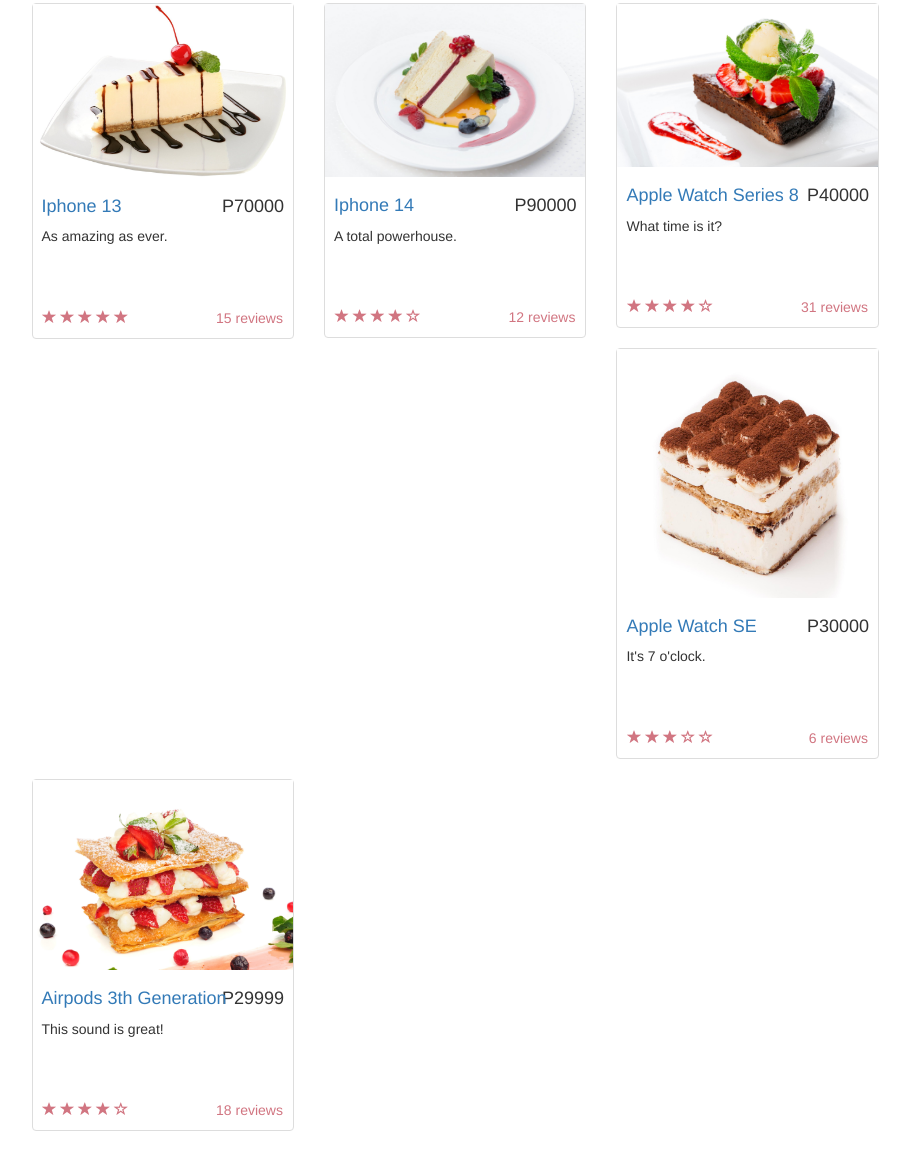
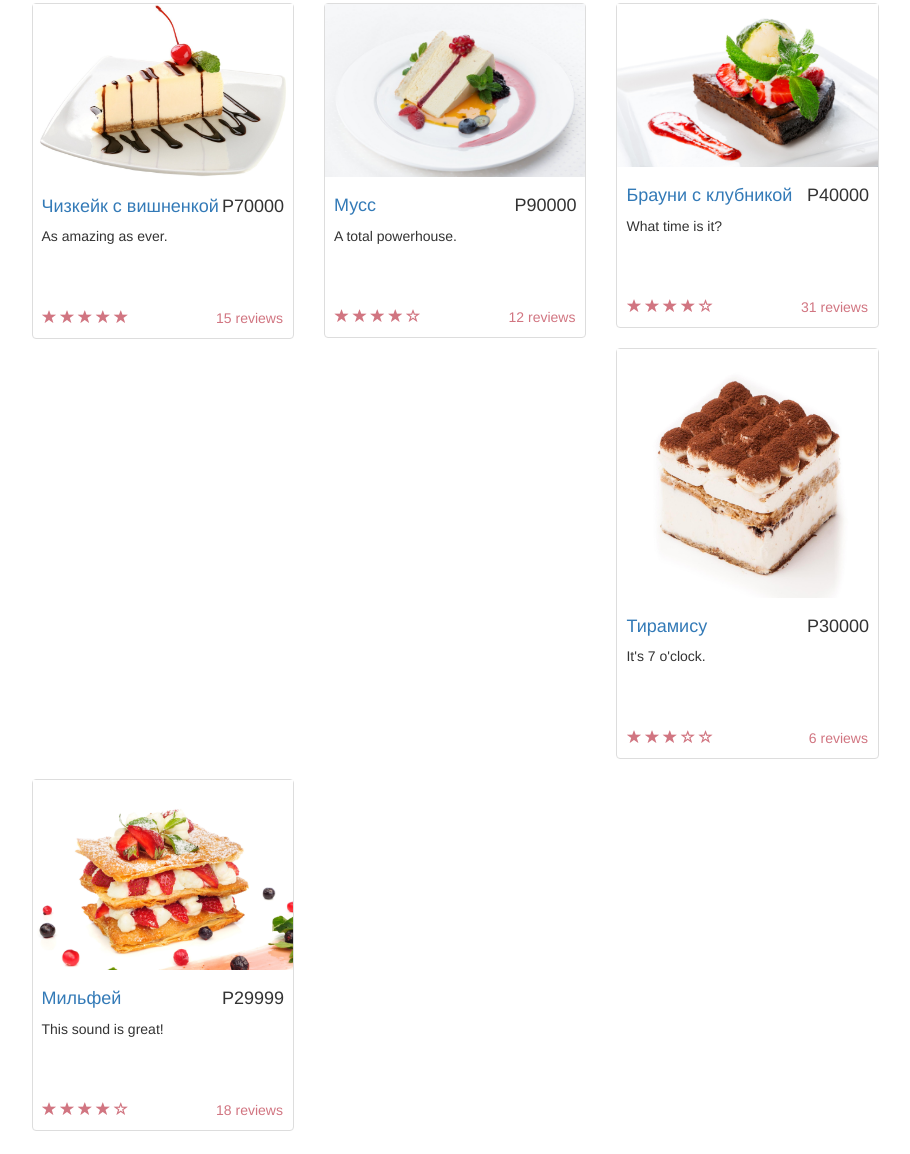
Before and after one commit to cocicalo/Internet-Store-1, a plain HTML site: page index.html in a window 1280 px wide. Shown: the part 662-1816 px from the top of the page, without its empty margins (331-1241 px from the left). Drawn offline with Linux system fonts and the light colour scheme.

Commit message:
Update index.html

```diff
--- a/index.html
+++ b/index.html
@@ -44,7 +44,7 @@
         <div class="row">
 
             <div class="col-md-3">
-                <p class="lead">Apple Store</p>
+                <p class="lead">La Soleil</p>
 				<br>
 				<h3><a href="" class="cart-link" data-toggle="modal" data-target="#Cart"> Cart </a> </h3>
             </div>
@@ -89,7 +89,7 @@
                             <img src="img/goods/320x150(1).jpg" alt="">
                             <div class="caption">
                                 <h4 class="pull-right">P70000</h4>
-                                <h4><a href="" data-toggle="modal" data-target="#FirstGoodModal">Iphone 13</a>
+                                <h4><a href="" data-toggle="modal" data-target="#FirstGoodModal">Чизкейк с вишненкой</a>
                                 </h4>
 				    <p>As amazing as ever.</p>
                             </div>
@@ -111,7 +111,7 @@
                             <img src="img/goods/320x150(2).jpg" alt="">
                             <div class="caption">
                                 <h4 class="pull-right">P90000</h4>
-                                <h4><a href="" data-toggle="modal" data-target="#SecondGoodModal">Iphone 14</a>
+                                <h4><a href="" data-toggle="modal" data-target="#SecondGoodModal">Мусс</a>
                                 </h4>
                                 <p>A total powerhouse.</p>
                             </div>
@@ -133,7 +133,7 @@
                             <img src="img/goods/320x150(3).jpg" alt="">
                             <div class="caption">
                                 <h4 class="pull-right">P40000</h4>
-                                <h4><a href="" data-toggle="modal" data-target="#ThirdGoodModal">Apple Watch Series 8</a>
+                                <h4><a href="" data-toggle="modal" data-target="#ThirdGoodModal">Брауни с клубникой</a>
                                 </h4>
                                 <p>What time is it?</p>
                             </div>
@@ -155,7 +155,7 @@
                             <img src="img/goods/320x150(4).jpg" alt="">
                             <div class="caption">
                                 <h4 class="pull-right">P30000</h4>
-                                <h4><a href="" data-toggle="modal" data-target="#FourthGoodModal">Apple Watch SE</a>
+                                <h4><a href="" data-toggle="modal" data-target="#FourthGoodModal">Тирамису</a>
                                 </h4>
                                 <p>It's 7 o'clock.</p>
                             </div>
@@ -177,7 +177,7 @@
                             <img src="img/goods/320x150(5).jpg" alt="">
                             <div class="caption">
                                 <h4 class="pull-right">P29999</h4>
-                                <h4><a href="" data-toggle="modal" data-target="#FifthGoodModal">Airpods 3th Generation</a>
+                                <h4><a href="" data-toggle="modal" data-target="#FifthGoodModal">Мильфей</a>
                                 </h4>
                                 <p>This sound is great!</p>
                             </div>
```
